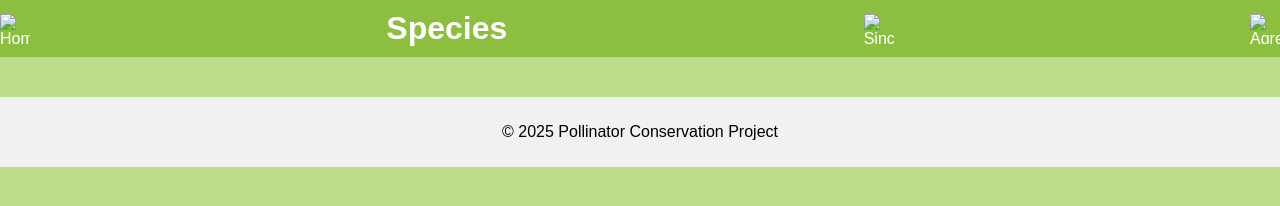
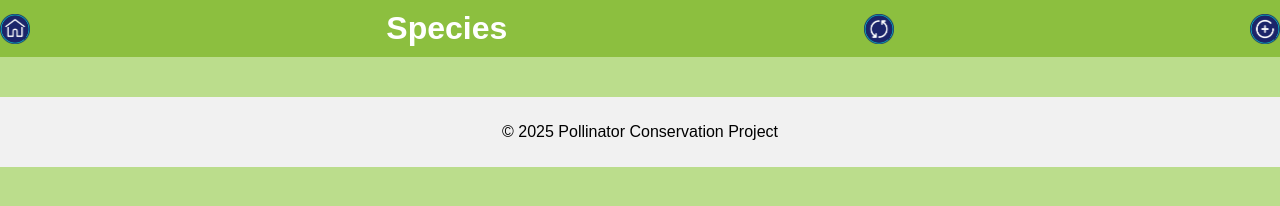
Before and after one commit to AndresGarcia1990/Incomers, a plain HTML site: page Species.html in a window 1280 px wide. Drawn offline with Linux system fonts and the light colour scheme; no server answers.

Commit message:
Update Species.html

```diff
--- a/Species.html
+++ b/Species.html
@@ -124,7 +124,7 @@
         speciesItem.appendChild(details);
 
         const arrow = document.createElement('img');
-        arrow.src = "Imagenes/Adelante.png";
+        arrow.src = "/Incomers/Adelante.png";
         arrow.className = 'arrow';
         arrow.onclick = () => {
           location.href = `speciesDetails.html?id=${doc.id}`;
@@ -143,10 +143,10 @@
 </head>
 <body>
   <header>
-    <img src="Imagenes/Home.png" alt="Home" class="icon" onclick="location.href='Index.html'">
+    <img src="/Incomers/Home.png" alt="Home" class="icon" onclick="location.href='Index.html'">
     <h1>Species</h1>
-    <img src="Imagenes/Sincronizar.png" alt="Sincronizar" class="icon" onclick="syncSpecies()">
-    <img src="Imagenes/Agregar.png" alt="Agregar" class="icon" onclick="location.href='NewSpecies.html'">
+    <img src="/Incomers/Sincronizar.png" alt="Sincronizar" class="icon" onclick="syncSpecies()">
+    <img src="/Incomers/Agregar.png" alt="Agregar" class="icon" onclick="location.href='NewSpecies.html'">
   </header>
   <div class="species-list" id="species-list">
     <!-- Lista de especies se llenará aquí -->
```
